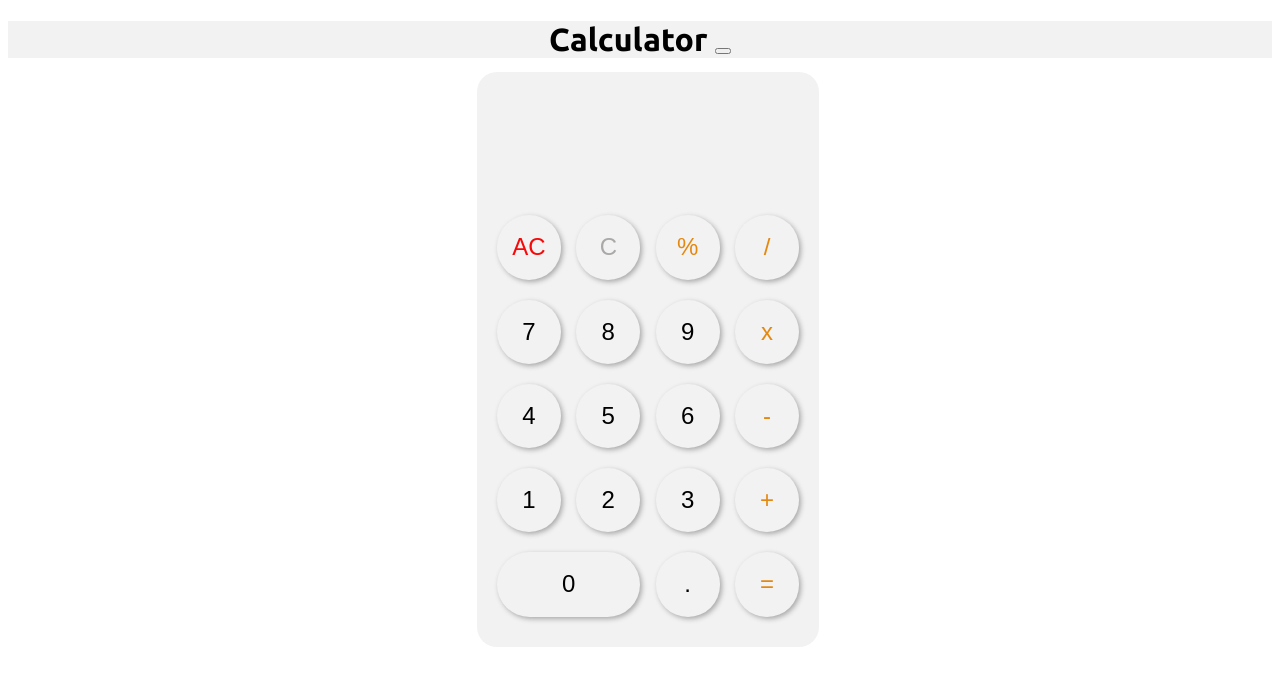
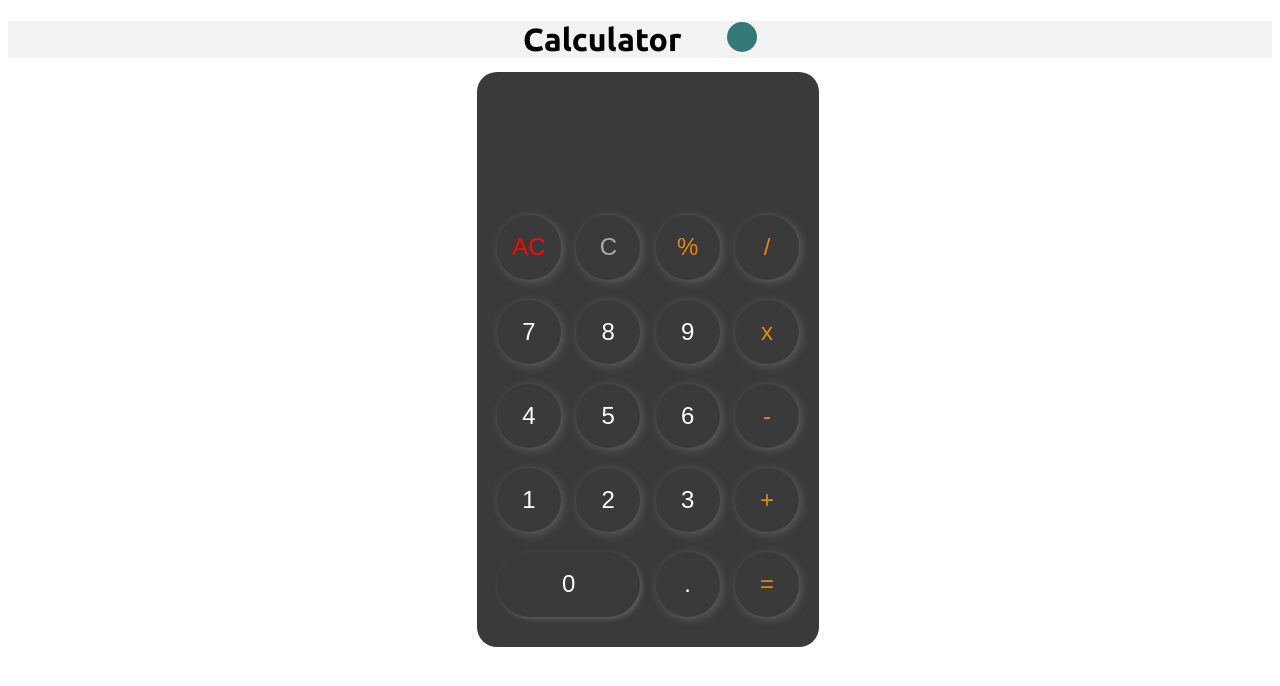
Before and after one commit to github-meetk/Calculator, a plain HTML site: page index.html in a window 1280 px wide. Both pictures are taken after a click on the button 723 px from the left and 51 px from the top of the page. Drawn offline with Linux system fonts and the light colour scheme.

Commit message:
Update style.css

```diff
--- a/style.css
+++ b/style.css
@@ -37,9 +37,10 @@ h1 {
     box-shadow: 2px 2px 5px rgba(53, 53, 53, 0.384);
     cursor: pointer;
     -webkit-tap-highlight-color: transparent;
+    transition: 0.5s;
 }
 
-.btn:hover {
+/* .btn:hover {
     color: hsl(0, 0%, 95%);
     background-color: rgb(56, 54, 54);
 }
@@ -47,7 +48,7 @@ h1 {
 .spec-btn:hover {
     color: hsl(0, 0%, 95%);
     background-color: rgb(56, 54, 54);
-}
+} */
 
 .spec-btn {
     width: 3.8cm;
@@ -58,6 +59,8 @@ h1 {
     background-color: hsl(0, 0%, 95%);
     box-shadow: 2px 2px 5px rgba(53, 53, 53, 0.384);
     cursor: pointer;
+    -webkit-tap-highlight-color: transparent;
+    transition: 0.5s;
 }
 
 .row {
@@ -75,10 +78,74 @@ h1 {
     font-size: 3rem;
     border: none;
     background-color: hsl(0, 0%, 95%);
+    transition: 0.5s;
 }
 
 .cal-bg {
     background-color: hsl(0, 0%, 95%);
     padding: 20px 10px;
     border-radius: 20px;
+    transition: 0.5s;
 }
+
+
+/* For dark theme */
+
+.theme {
+    margin-left: 1cm;
+    width: 0.8cm;
+    height: 0.8cm;
+    background-color: rgb(53, 121, 121);
+    border-radius: 0.4cm;
+    border: none;
+    cursor: pointer;
+    -webkit-tap-highlight-color: transparent;
+}
+
+.btn-d {
+    width: 1.7cm;
+    height: 1.7cm;
+    border-radius: 1cm;
+    border: none;
+    color: white;
+    font-size: 1.5rem;
+    background-color: hsl(0, 1%, 23%);
+    box-shadow: 2px 2px 10px rgba(158, 158, 158, 0.384);
+    cursor: pointer;
+    -webkit-tap-highlight-color: transparent;
+    transition: 0.5s;
+}
+
+.spec-btn-d {
+    width: 3.8cm;
+    height: 1.7cm;
+    border-radius: 1.5cm;
+    border: none;
+    font-size: 1.5rem;
+    color: white;
+    background-color: hsl(0, 1%, 23%);
+    box-shadow: 2px 2px 5px rgba(158, 158, 158, 0.384);
+    cursor: pointer;
+    -webkit-tap-highlight-color: transparent;
+    transition: 0.5s;
+}
+
+.ip-d {
+    justify-content: flex-end;
+    align-items: center;
+    width: 7.4cm;
+    height: 3cm;
+    margin-left: 0.4cm;
+    font-size: 3rem;
+    border: none;
+    color: white;
+    background-color: hsl(0, 1%, 23%);
+    transition: 0.5s;
+}
+
+.cal-bg-d {
+    background-color: hsl(0, 1%, 23%);
+    padding: 20px 10px;
+    border-radius: 20px;
+    transition: 0.5s;
+}
```
